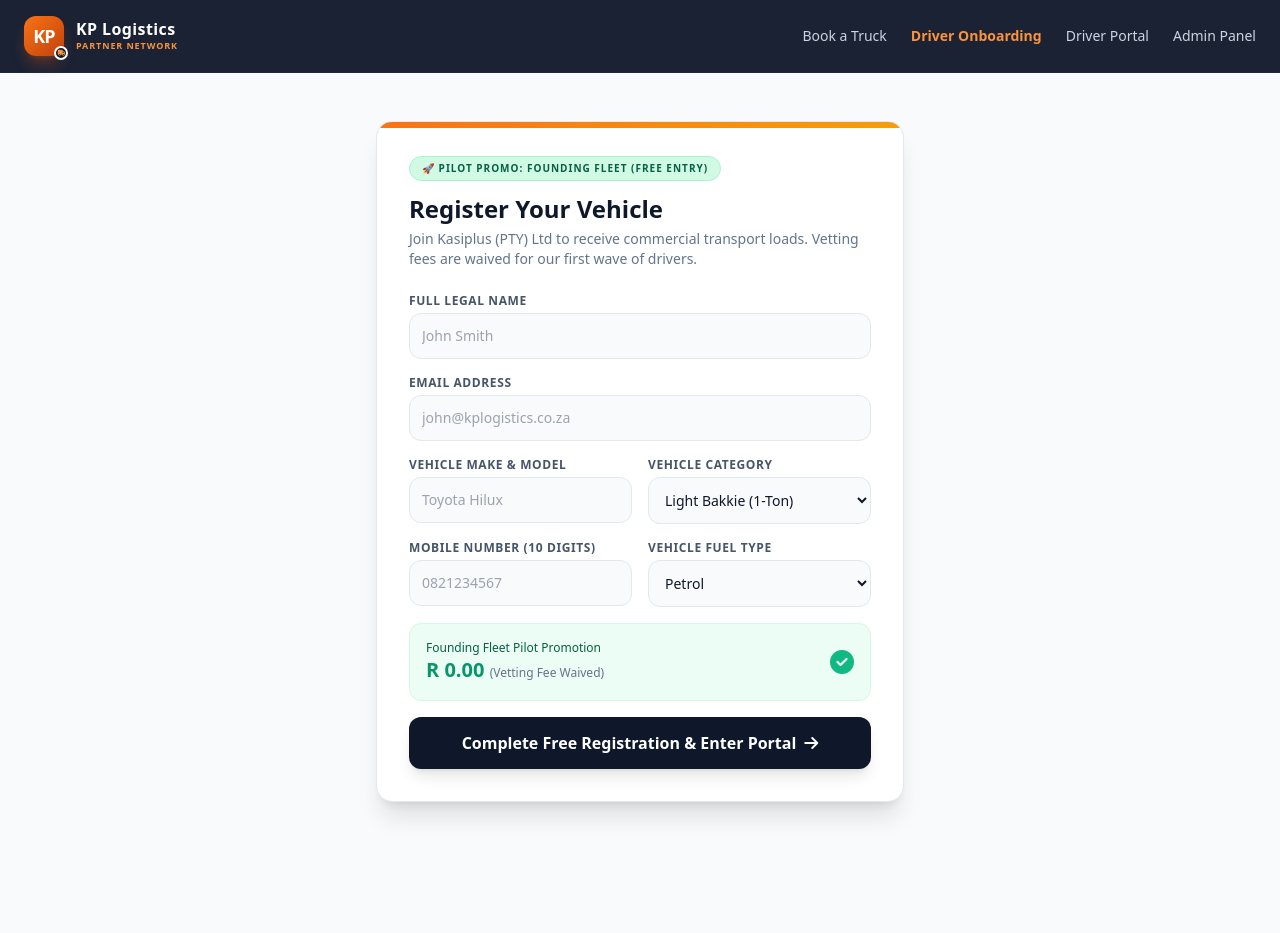
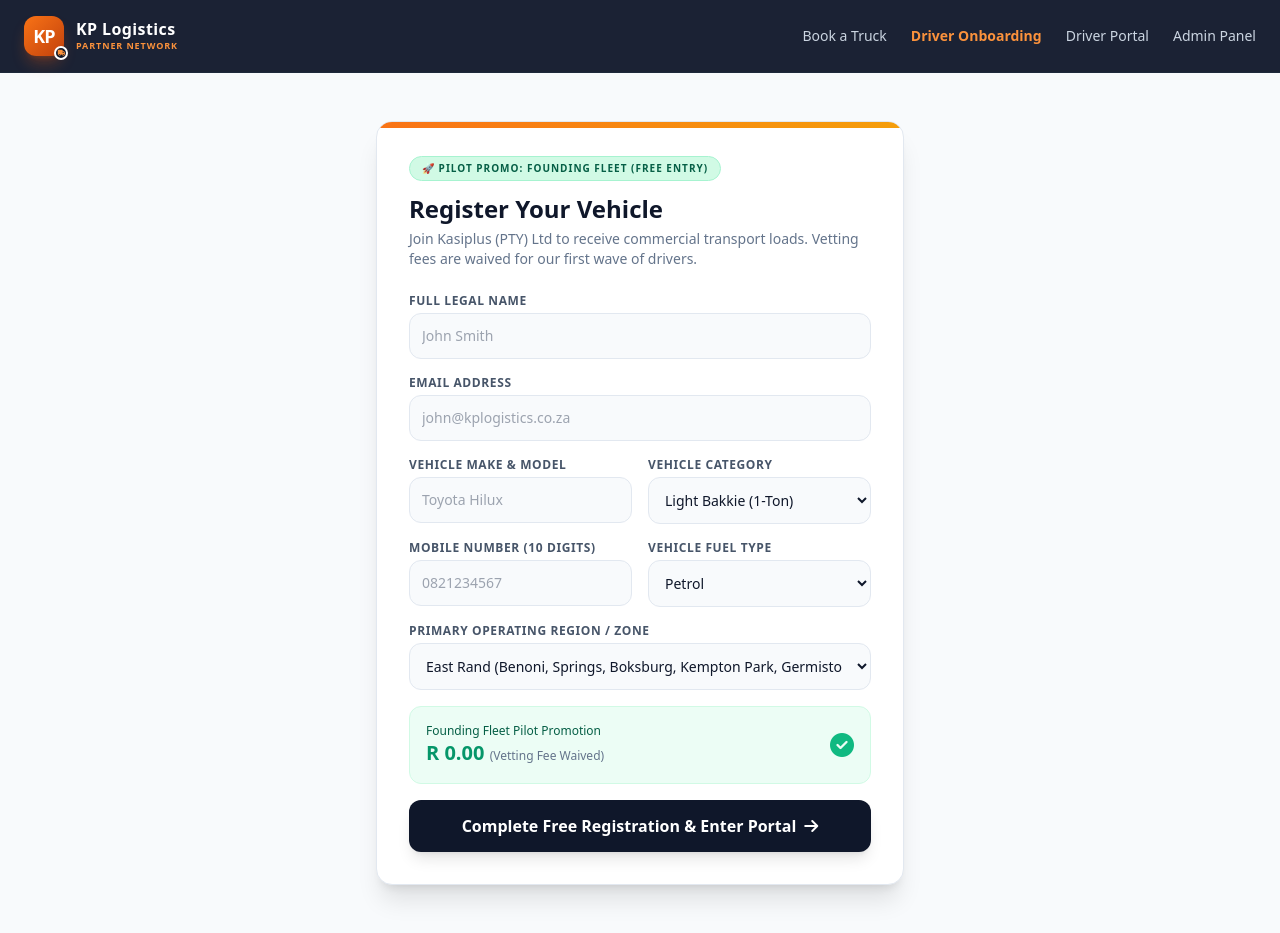
Before and after one commit to kasipulse/KP-Logistics, a plain HTML site: page driver.html in a window 1280 px wide. Before the commit the page ends 850 px from the top, so only its background shows below. Drawn offline with nearby package versions, Linux system fonts and the light colour scheme.

Commit message:
Add primary operating region selection to driver form

```diff
--- a/driver.html
+++ b/driver.html
@@ -90,6 +90,18 @@
                     </div>
                 </div>
 
+                <!-- Primary Operating Region / Zone -->
+                <div>
+                    <label class="block text-xs font-bold uppercase tracking-wider text-slate-600 mb-1">Primary Operating Region / Zone</label>
+                    <select id="driverZone" required class="w-full p-3 bg-slate-50 border border-slate-200 rounded-xl focus:ring-2 focus:ring-orange-500 outline-none text-sm">
+                        <option value="East Rand">East Rand (Benoni, Springs, Boksburg, Kempton Park, Germiston)</option>
+                        <option value="Johannesburg">Johannesburg Central & Surrounds</option>
+                        <option value="Pretoria">Pretoria / Tshwane</option>
+                        <option value="West Rand">West Rand (Roodepoort, Krugersdorp, Randfontein)</option>
+                        <option value="Vaal">Vaal Triangle (Vereeniging, Vanderbijlpark)</option>
+                    </select>
+                </div>
+
                 <!-- Fee Display Notice (Waived to R0 for Pilot) -->
                 <div class="p-4 bg-emerald-50 rounded-xl border border-emerald-100 flex items-center justify-between">
                     <div>
@@ -147,6 +159,7 @@
             const vehicleModel = document.getElementById('vehicleModel').value;
             const vehicleType = document.getElementById('regVehicleType').value;
             const fuelType = document.getElementById('fuelType').value;
+            const zone = document.getElementById('driverZone').value;
 
             try {
                 await addDoc(collection(db, "drivers"), {
@@ -156,6 +169,7 @@
                     vehicleType: vehicleType,
                     phone: phone,
                     fuelType: fuelType,
+                    zone: zone,
                     vettingFeePaid: "R 0.00 (Founding Fleet Waiver)",
                     paymentReference: "PILOT_WAIVER_2026",
                     status: "Active - Founding Fleet",
```
